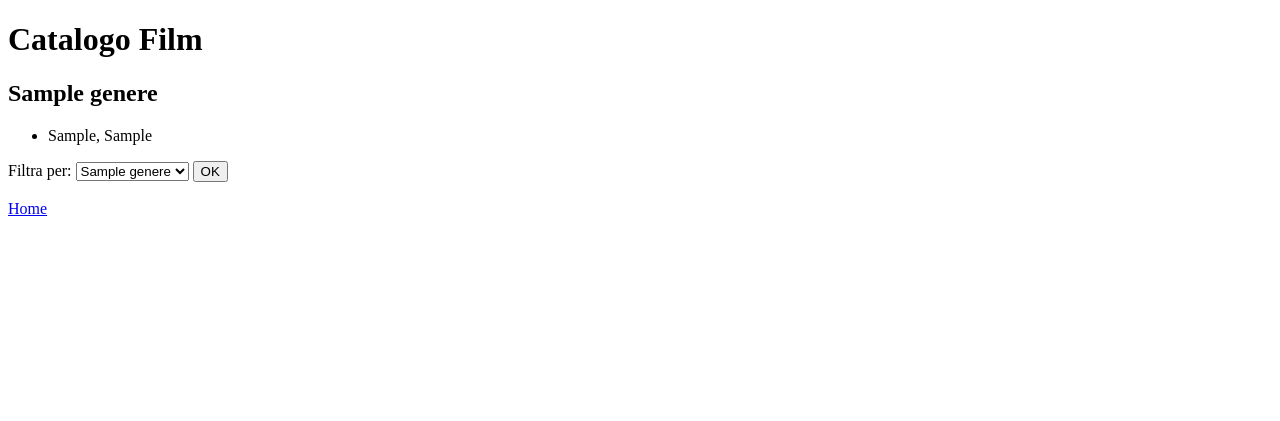
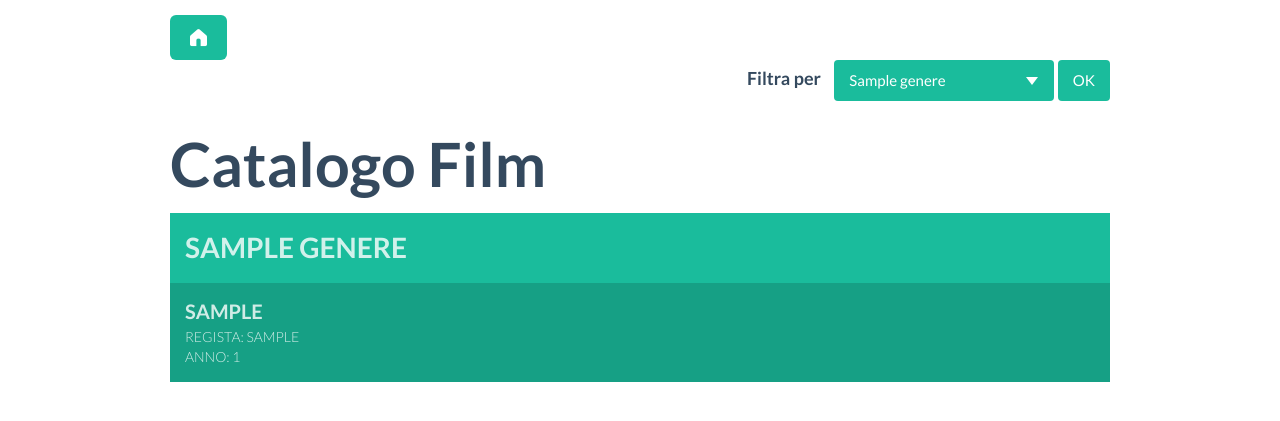
Before and after one commit to conrad123/asw-project, a Django app: page /catalogo-film/ in a window 1280 px wide. Shown: the top 421 px of the page. Run offline with Django 3.2, Linux system fonts and the light colour scheme; tables that the repository leaves empty hold one stand-in row (values such as "Sample post"); some libraries are stand-ins or nearby versions.

Commit message:
graphics for catalogo film

```diff
--- a/shared/server/moviefy/app/templates/catalogo_film.html
+++ b/shared/server/moviefy/app/templates/catalogo_film.html
@@ -3,30 +3,59 @@
 	<head>
 		<meta charset="UTF-8">
 		<title>Catalogo Film</title>
+        <link href="../static/dist/css/vendor/bootstrap/css/bootstrap.min.css" rel="stylesheet">
+	    <link href="../static/dist/css/flat-ui.css" rel="stylesheet">
+	    <link href="../static/docs/assets/css/demo.css" rel="stylesheet">
 	</head>
 	<body>
-		<h1>Catalogo Film</h1>
-		{% for genere in generi %}
-			<h2>{{ genere.nome }}</h2>
-			{% for film in films %}
-				<ul>
-				{% if film.genere.nome == genere.nome %}
-					<li>{{ film.titolo }}, {{ film.regista }}</li>
-				{% endif %}
-				</ul>
-			{% endfor %}
-		{% endfor %}
-		<form action="/filtra-catalogo/" method="post">
+
+
+
+    <div class="container">
+            <div style="padding-top:15px">
+            <a href="/">
+                <button type="button" class="btn btn-primary btn-lg"><span class="fui-home"></span></button>
+            </a>
+            </div>
+
+        <div  align="right">
+
+        <form class="form-inline" role="form" action="/filtra-catalogo/" method="post">
                 {% csrf_token %}
-			<label for="generi">Filtra per: </label>
-			<select name="generi">
+                <label for="generi"><p style="margin:0px;padding-right:10px"><b>Filtra per</b></p></label>
+                <div class="form-group" align="left">
+                <select id="generi" name="generi" class="form-control select select-primary" data-toggle="select">
                     {% for genere in generi %}
                         <option value="{{ genere.nome }}">{{ genere.nome }}</option>
                     {% endfor %}
                 </select>
-			<input type="submit" value="OK">
+                </div>
+                <button type="submit" class="btn btn-primary">OK</button>
               </form>
-		<br>
-		<a href="/">Home</a>
+        </div>
+
+
+            <h1>Catalogo Film</h1>
+                    {% for genere in generi %}
+			      <dl class="palette palette-turquoise">
+                <dt style="font-size:28px">{{ genere.nome }}</dt>
+              </dl>
+                        {% for film in films %}
+                            {% if film.genere.nome == genere.nome %}
+              <dl class="palette palette-green-sea">
+                <dd style="font-size:20px"><b>{{ film.titolo }}</b></dd>
+                <dd>Regista:&nbsp{{ film.regista }}</dd>
+                <dd>Anno:&nbsp{{ film.anno }}</dd>
+              </dl>
+                            {% endif %}
+                            {% endfor %}
+            {% endfor %}
+		      </div>
+
+
+    <!-- Scripts js -->
+		<script src="../static/dist/js/vendor/jquery.min.js"></script>
+		<script src="../static/dist/js/flat-ui.min.js"></script>
+		<script src="../static/docs/assets/js/application.js"></script>
 	</body>
 </html>
```
Lines whose indentation alone changed are shown as unchanged.
